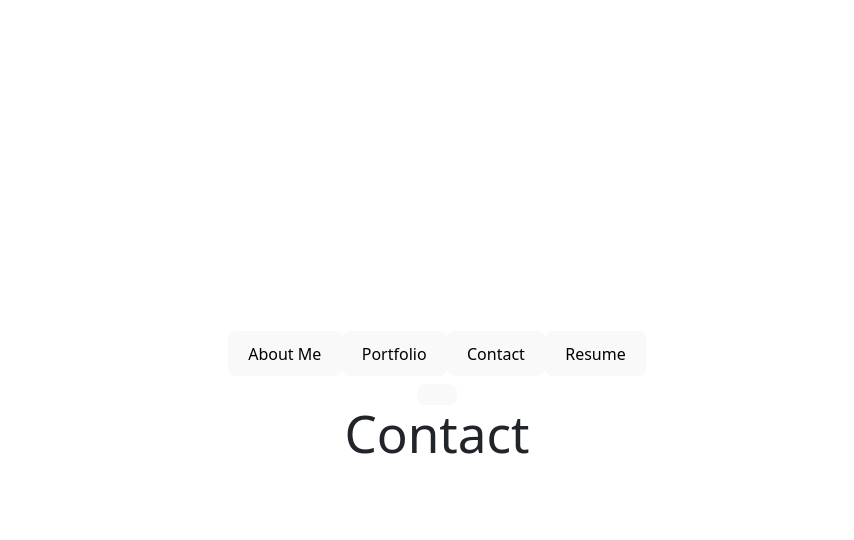
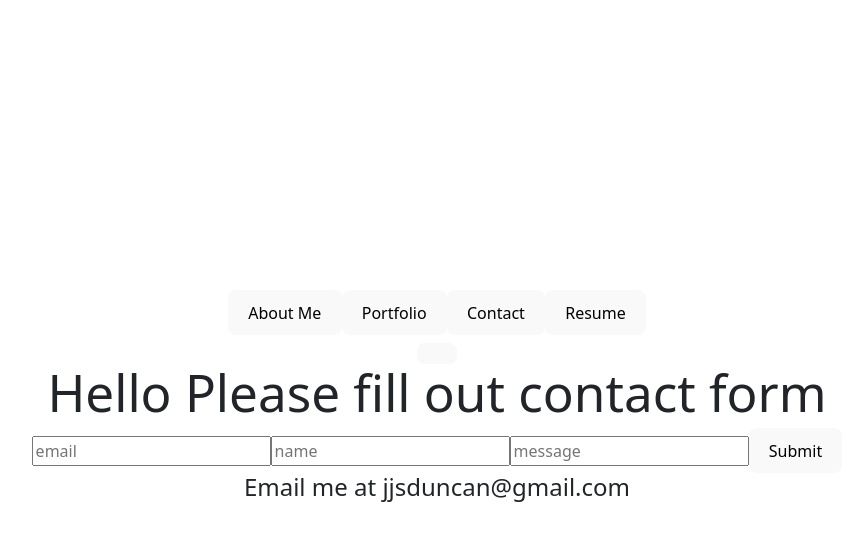
Before and after one commit to jjsdunc88/react-portfolio, a React (Vite) app: page / in a window 1280 px wide. Both pictures are taken after a click on the button "Contact". Shown: the top 540 px of the page, without its empty margins (203-1057 px from the left). Built offline with nearby package versions, Linux system fonts and the light colour scheme.

Commit message:
add contact form to contact.jsx

```diff
--- a/src/components/Contact.jsx
+++ b/src/components/Contact.jsx
@@ -1,9 +1,93 @@
-export default function Contact(){
-    return (
-      <nav>
+import { useState } from 'react';
+// import './style.css';
 
-    <h1>Contact</h1>
+// Here we import a helper function that will check if the email is valid
+import { checkPassword, validateEmail } from '../utils/helpers';
 
-      </nav>
-    )
+function Contact() {
+  // Create state variables for the fields in the form
+  // We are also setting their initial values to an empty string
+  const [email, setEmail] = useState('');
+  const [name, setName] = useState('');
+  const [message, setMessage] = useState('');
+  // const [errorMessage, setErrorMessage] = useState('');
+
+  const handleInputChange = (e) => {
+    // Getting the value and name of the input which triggered the change
+    const { target } = e;
+    const inputType = target.name;
+    const inputValue = target.value;
+
+    // Based on the input type, we set the state of either email, username, and password
+    if (inputType === 'email') {
+      setEmail(inputValue);
+    } else if (inputType === 'name') {
+      setName(inputValue);
+    } else {
+      setMessage(inputValue);
+    }
   };
+
+  const handleFormSubmit = (e) => {
+    // Preventing the default behavior of the form submit (which is to refresh the page)
+    e.preventDefault();
+
+    // First we check to see if the email is not valid or if the userName is empty. If so we set an error message to be displayed on the page.
+    // if (!validateEmail(email) || !name) {
+    //   setErrorMessage('Email or name is invalid');
+    //   // We want to exit out of this code block if something is wrong so that the user can correct it
+    //   return;
+    //   // Then we check to see if the password is not valid. If so, we set an error message regarding the password.
+    // }
+    // if (!checkPassword(password)) {
+    //   setErrorMessage(
+    //     `Choose a more secure password for the account: ${userName}`
+    //   );
+    //   return;
+    // }
+    // alert(`Hello ${userName}`);
+
+    // If everything goes according to plan, we want to clear out the input after a successful registration.
+    setName('');
+    setMessage('');
+    setEmail('');
+  };
+
+  return (
+    <div className="container text-center">
+      <h1>Hello Please fill out contact form</h1>
+      <form className="form" onSubmit={handleFormSubmit}>
+        <input
+          value={email}
+          name="email"
+          onChange={handleInputChange}
+          type="email"
+          placeholder="email"
+        />
+        <input
+          value={name}
+          name="name"
+          onChange={handleInputChange}
+          type="text"
+          placeholder="name"
+        />
+        <input
+          value={message}
+          name="message"
+          onChange={handleInputChange}
+          type="text"
+          placeholder="message"
+        />
+        <button type="submit">Submit</button>
+      </form>
+      {/* {errorMessage && (
+        <div>
+          <p className="error-text">{errorMessage}</p>
+        </div>
+      )} */}
+      <h4>Email me at jjsduncan@gmail.com</h4>
+    </div>
+  );
+}
+
+export default Contact;
--- /dev/null
+++ b/src/utils/helpers.js
@@ -0,0 +1,12 @@
+export function validateEmail(email) {
+  const re = /^(([^<>()[\]\\.,;:\s@"]+(\.[^<>()[\]\\.,;:\s@"]+)*)|(".+"))@((\[[0-9]{1,3}\.[0-9]{1,3}\.[0-9]{1,3}\.[0-9]{1,3}\])|(([a-zA-Z\-0-9]+\.)+[a-zA-Z]{2,}))$/;
+  return re.test(String(email).toLowerCase());
+}
+
+export function checkPassword(input) {
+  const passw = /^[A-Za-z]\w{7,14}$/;
+  if (input.match(passw)) {
+    return true;
+  }
+  return false;
+}
```
